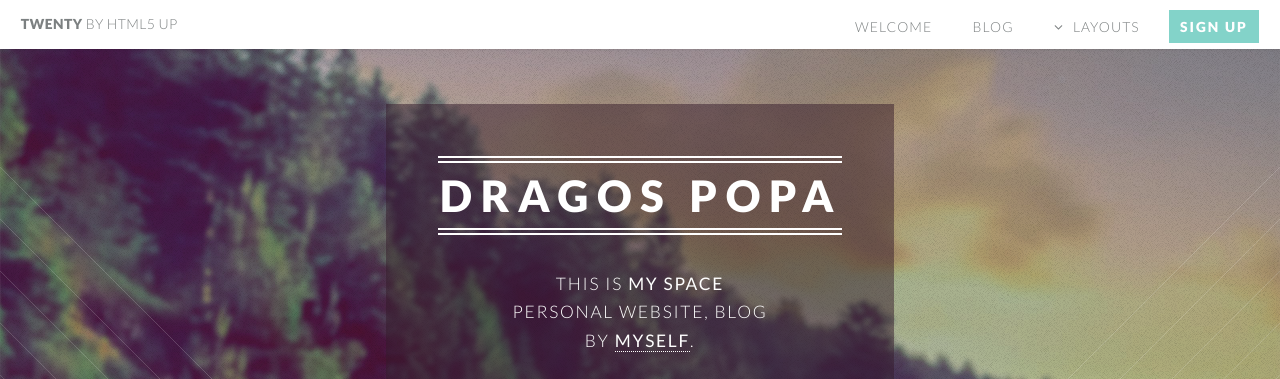
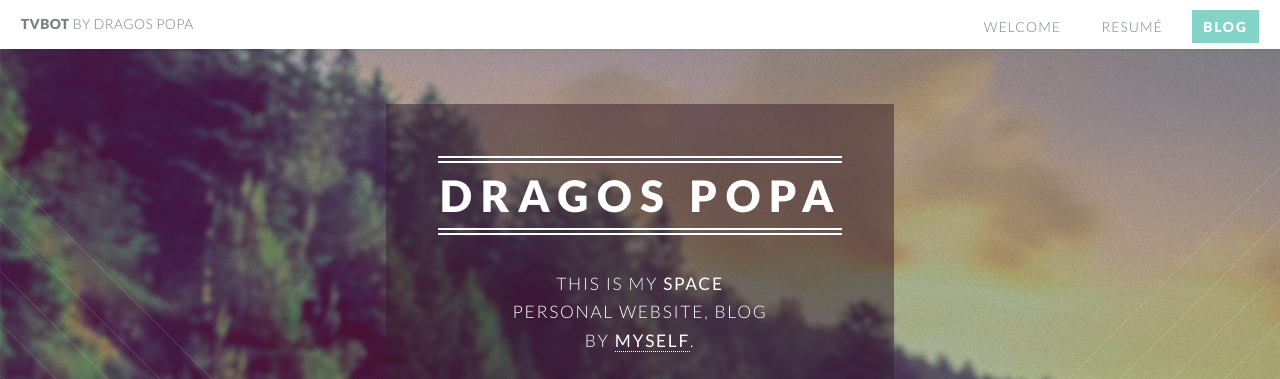
Before and after one commit to dragospopa/dp_blog, a Jekyll site: the page built from index.html, in a window 1280 px wide. Shown: the top 379 px of the page. Built offline with Jekyll 4.4.1, drawn with Linux system fonts in a browser that asks for light colours; some of the changed text lies outside the part shown.

Commit message:
favicon, title and other minor changes

```diff
--- a/Gemfile
+++ b/Gemfile
@@ -27,3 +27,5 @@ gem "tzinfo-data", platforms: [:mingw, :mswin, :x64_mingw, :jruby]
 
 # Performance-booster for watching directories on Windows
 gem "wdm", "~> 0.1.0" if Gem.win_platform?
+
+gem 'jekyll-admin', group: :jekyll_plugins
--- a/_config.yml
+++ b/_config.yml
@@ -1,6 +1,6 @@
 # Site settings
-title: Twenty Blog
-email: your-email@domain.com
+title: TVBOT | Dragos Popa
+email: dragos21popa@gmail.com
 description: > # this means to ignore newlines until "baseurl:"
   Write an awesome description for your new site here. You can edit this
   line in _config.yml. It will appear in your document head meta (for
--- a/_includes/banner.html
+++ b/_includes/banner.html
@@ -12,7 +12,7 @@
         <header>
             <h2>Dragos Popa</h2>
         </header>
-        <p>This is <strong>my space</strong>
+        <p>This is my <strong>space</strong>
         <br />
         personal website, blog
         <br />
--- a/_includes/footer.html
+++ b/_includes/footer.html
@@ -9,7 +9,7 @@
     </ul>
 
     <ul class="copyright">
-        <li>&copy; Dragos Popa</li><li>Design: <a href="http://html5up.net">HTML5 UP</a></li>
+        <li>&copy; Dragos Popa</li><li> <a href="https://github.com/dragospopa/dp_blog">Source code</a></li>
     </ul>
 
 </footer>
--- a/_includes/head.html
+++ b/_includes/head.html
@@ -27,5 +27,6 @@
     <!--[if lte IE 9]><link rel="stylesheet" href="/css/ie/v9.css" /><![endif]-->
     <meta name="viewport" content="width=device-width">
 
+    <link rel="shortcut icon" type="image/png" href="assets/favicon.ico">
     <link rel="canonical" href="{{ page.url | replace:'index.html','' | prepend: site.baseurl | prepend: site.url }}">
 </head>
--- a/_includes/header.html
+++ b/_includes/header.html
@@ -1,29 +1,10 @@
 <header id="header">
-				<h1 id="logo"><a href="/">Twenty <span>by HTML5 UP</span></a></h1>
+				<h1 id="logo"><a href="/">tvbot <span>by Dragos Popa</span></a></h1>
 				<nav id="nav">
 					<ul>
 						<li><a href="/">Welcome</a></li>
-                        <li><a href="/blog.html">Blog</a></li>
-						<li class="submenu">
-							<a href="">Layouts</a>
-							<ul>
-								<li><a href="/left-sidebar.html">Left Sidebar</a></li>
-								<li><a href="/right-sidebar.html">Right Sidebar</a></li>
-								<li><a href="/no-sidebar.html">No Sidebar</a></li>
-								<li><a href="/contact.html">Contact</a></li>
-								<li class="submenu">
-									<a href="">Submenu</a>
-									<ul>
-										<li><a href="#">Dolore Sed</a></li>
-										<li><a href="#">Consequat</a></li>
-										<li><a href="#">Lorem Magna</a></li>
-										<li><a href="#">Sed Magna</a></li>
-										<li><a href="#">Ipsum Nisl</a></li>
-									</ul>
-								</li>
-							</ul>
-						</li>
-						<li><a href="#" class="button special">Sign Up</a></li>
+						<li><a href="/">Resumé</a></li>
+                        <li><a href="/blog.html" class="button special">Blog</a></li>
 					</ul>
 				</nav>
 			</header>
--- a/css/style.css
+++ b/css/style.css
@@ -331,12 +331,12 @@
 					background: #829bc9;
 				}
 
-			.icon.circle.fa-google-plus {
+			.icon.circle.fa-instagram {
 				background: #db6b67;
 				color: white;
 			}
 
-				.icon.circle.fa-google-plus:hover {
+				.icon.circle.fa-instagram:hover {
 					background: #df7b77;
 				}
 
```
Also changed, not shown: Gemfile.lock, assets/favicon.ico (added).
